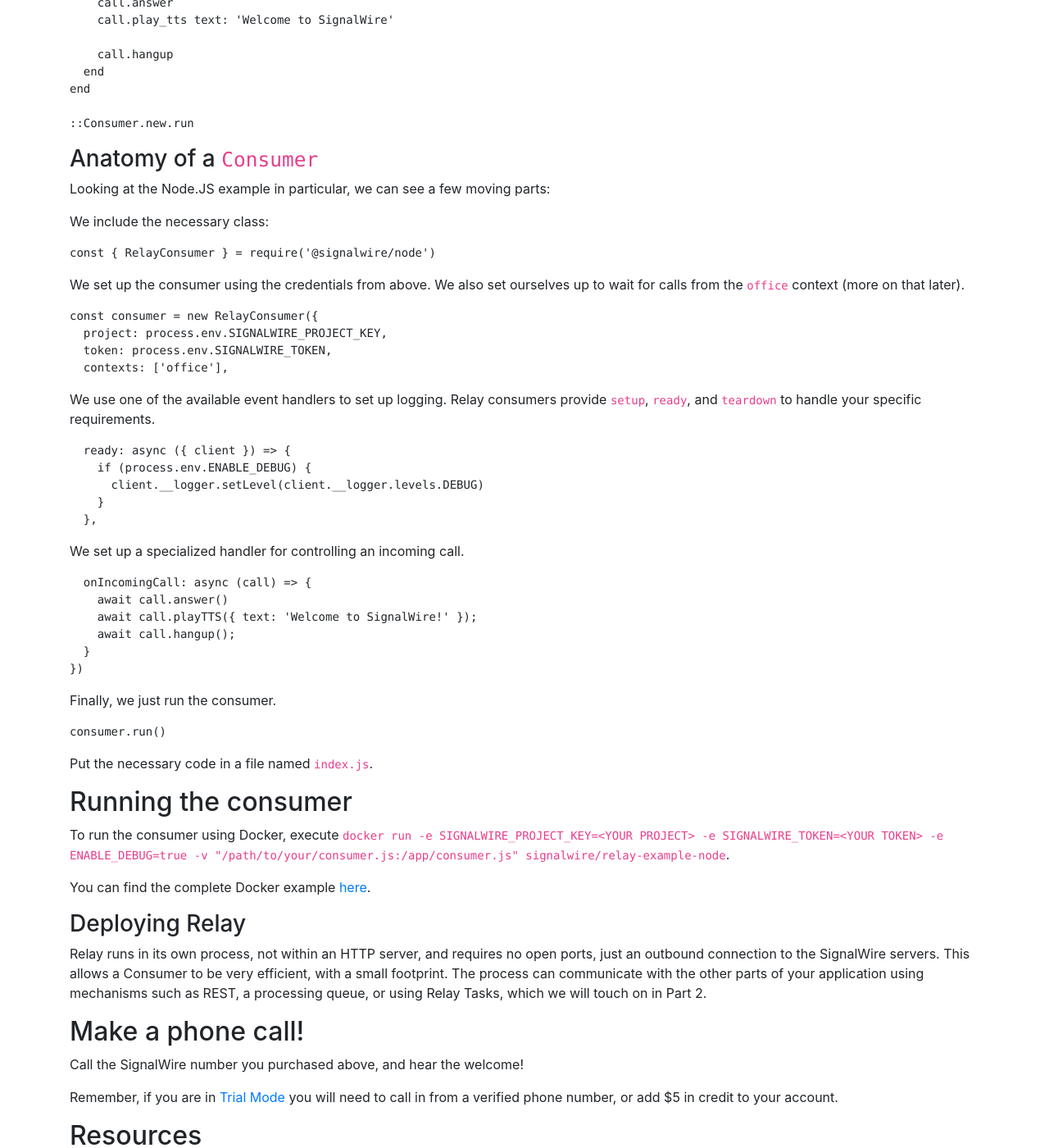
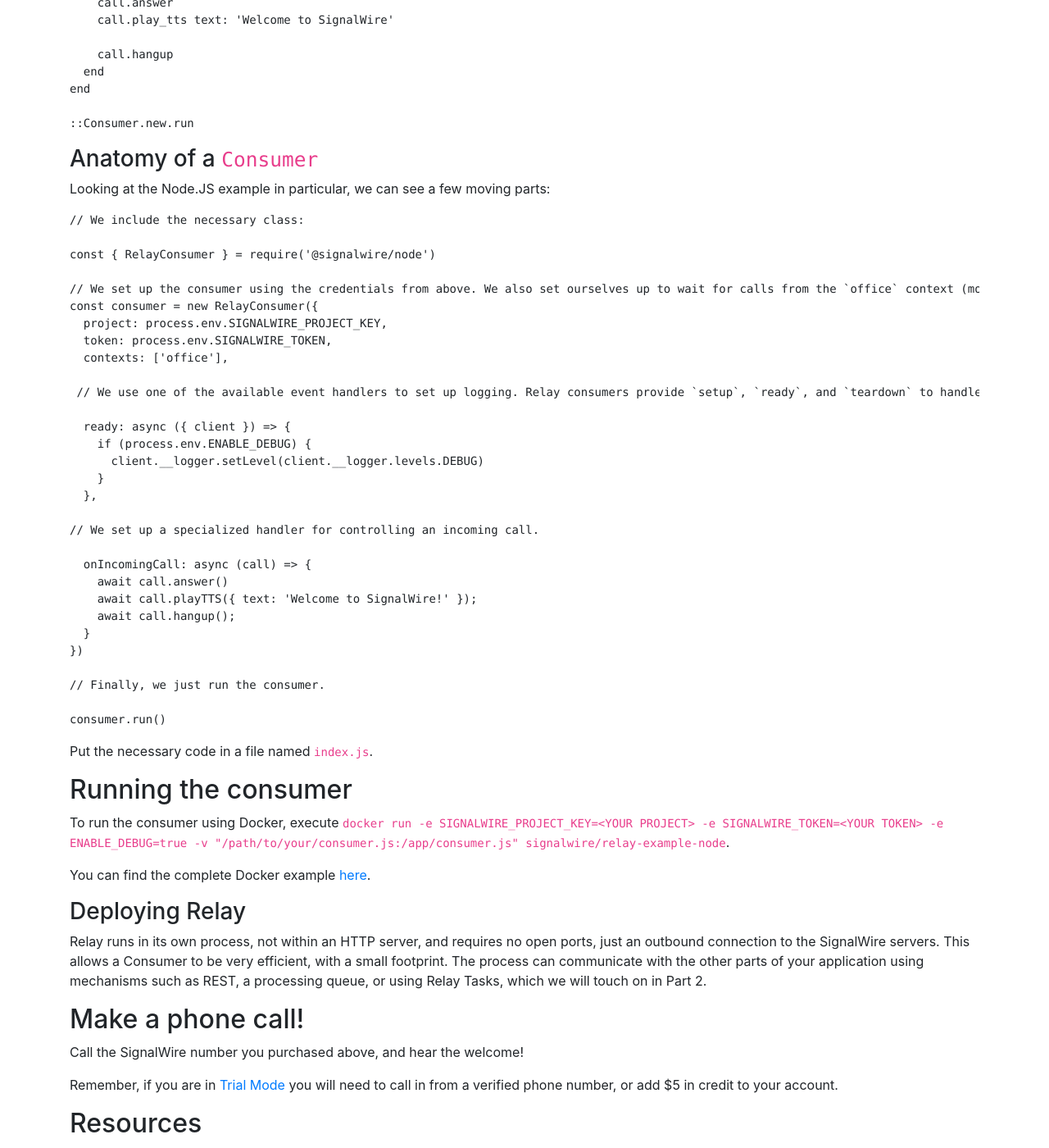
Before and after one commit to signalwire/signalwire-solutions, a Jekyll site: the page built from intros/getting_started_relay.md, in a window 1280 px wide and 1400 px high, scrolled down 5127 px. Shown: the whole window at 82% size. Built offline with Jekyll 4.4.1, drawn with Linux system fonts in a browser that asks for light colours; our own code applies the rules of GitHub Pages for plain Markdown files.

Commit message:
Make the example one single code block

````diff
--- a/intros/getting_started_relay.md
+++ b/intros/getting_started_relay.md
@@ -195,45 +195,36 @@
 
 Looking at the Node.JS example in particular, we can see a few moving parts:
 
-We include the necessary class:
+```js
+// We include the necessary class:
 
-```js
 const { RelayConsumer } = require('@signalwire/node')
-```
 
-We set up the consumer using the credentials from above. We also set ourselves up to wait for calls from the `office` context (more on that later).
-
-```js
+// We set up the consumer using the credentials from above. We also set ourselves up to wait for calls from the `office` context (more on that later).
 const consumer = new RelayConsumer({
   project: process.env.SIGNALWIRE_PROJECT_KEY,
   token: process.env.SIGNALWIRE_TOKEN,
   contexts: ['office'],
-```
 
-We use one of the available event handlers to set up logging. Relay consumers provide `setup`, `ready`, and `teardown` to handle your specific requirements.
+ // We use one of the available event handlers to set up logging. Relay consumers provide `setup`, `ready`, and `teardown` to handle your specific requirements.
 
-```js
   ready: async ({ client }) => {
     if (process.env.ENABLE_DEBUG) {
       client.__logger.setLevel(client.__logger.levels.DEBUG)
     }
   },
-```
 
-We set up a specialized handler for controlling an incoming call.
+// We set up a specialized handler for controlling an incoming call.
 
-```js
   onIncomingCall: async (call) => {
     await call.answer()
     await call.playTTS({ text: 'Welcome to SignalWire!' });
     await call.hangup();
   }
 })
-```
 
-Finally, we just run the consumer.
+// Finally, we just run the consumer.
 
-```js
 consumer.run()
 ```
 
````
